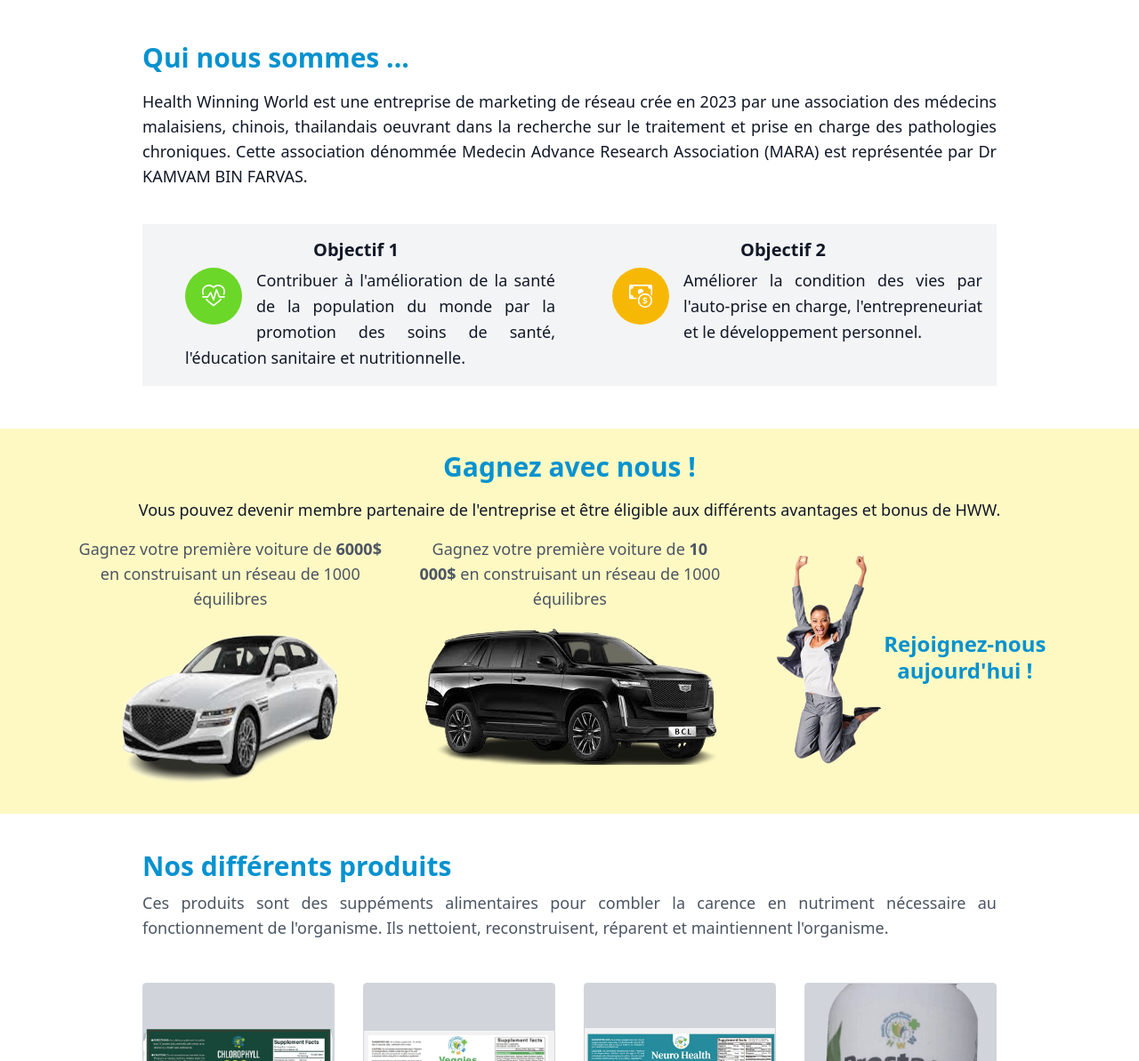
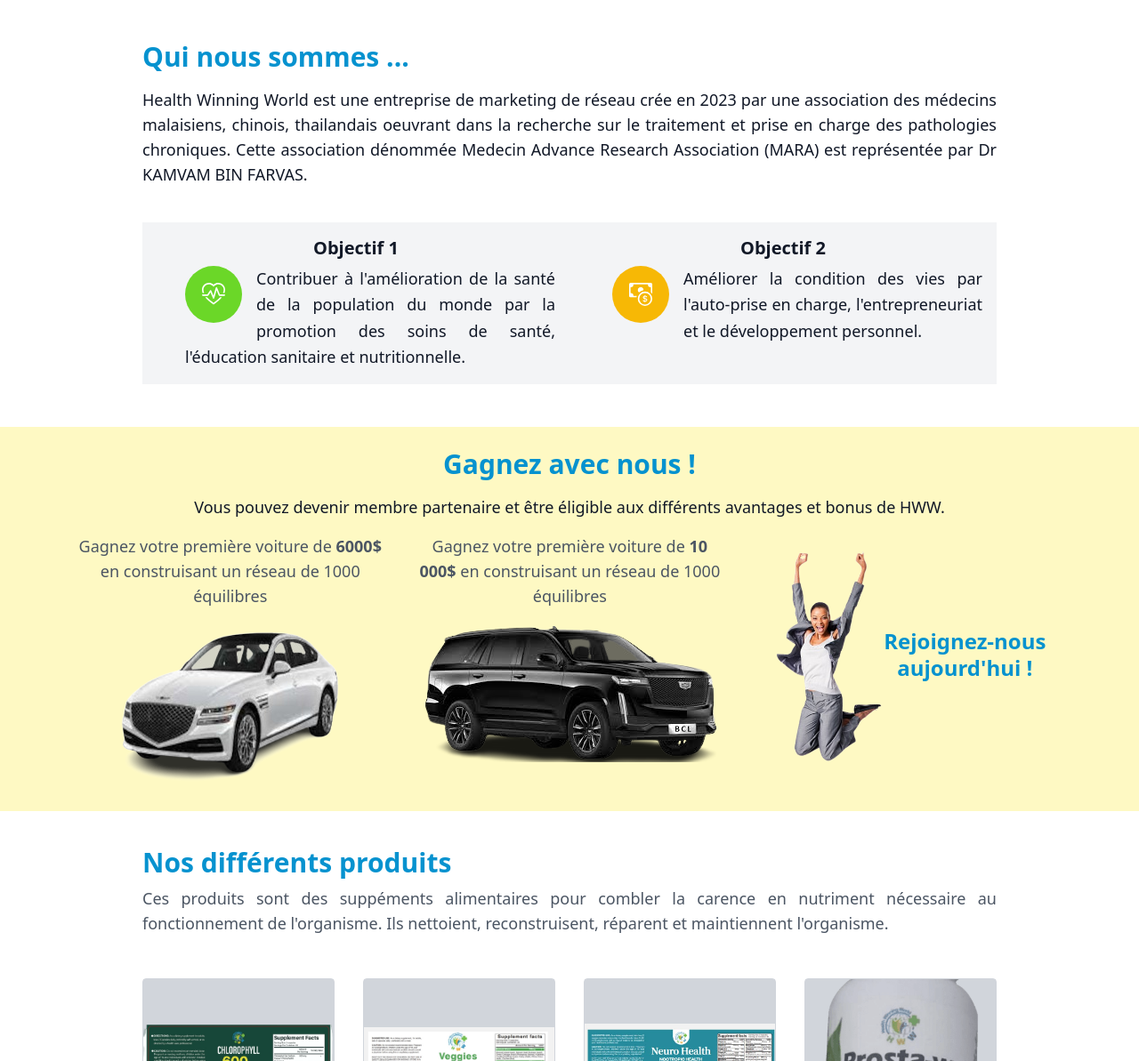
Before and after one commit to Hebel-Corporation/hww-portal, a website: page index.html in a window 1280 px wide. Shown: the part 802-1995 px from the top of the page at 89% size. Drawn offline with Linux system fonts and the light colour scheme.

Commit message:
fixed some fonts

```diff
--- a/index.html
+++ b/index.html
@@ -153,7 +153,7 @@
 
     <!-- start about -->
     <section id="about" class="relative px-4 py-6 sm:px-8 lg:px-16 xl:px-40 2xl:px-64 lg:py-12">
-      <h2 class="text-3xl leading-tight font-bold text-primary1 pb-4">Qui nous sommes ...</h2>
+      <h2 class="text-xl md:text-3xl leading-tight font-bold text-primary1 pb-4">Qui nous sommes ...</h2>
 
       <div class="flex flex-col lg:flex-col ">
 
@@ -221,7 +221,7 @@
     <!-- start join -->
     <section id="join"
       class=" bg-yellow-100 bg-fixed px-4 sm:px-8  xl:px-20 2xl:px-64 py-6">
-      <h2 class="text-3xl text-center leading-tight font-bold text-primary1 md:px-20">Gagnez avec nous !</h2>
+      <h2 class="text-xl md:text-3xl  text-center leading-tight font-bold text-primary1 md:px-20">Gagnez avec nous !</h2>
       <!-- <div class="flex flex-col md:flex-row gap-6">
         <div class="w-full md:w-1/3 flex flex-col items-center shadow-lg p-6 bg-gray-100">
           <h4 class="text-xl font-light text-center text-primary1">Devenir membre partenaire</h4>
@@ -242,10 +242,9 @@
         </div>
 
       </div> -->
-      <p class="text-lg text-justify md:text-center pt-4">Vous pouvez devenir membre partenaire de l'entreprise
-        et être éligible aux différents avantages et bonus de HWW.</p>
+      <p class="text-lg text-justify md:text-center font-light pt-4">Vous pouvez devenir membre partenaire et être éligible aux différents avantages et bonus de HWW.</p>
 
-       <div class="flex flex-col md:flex-row gap-6">
+       <div class="flex flex-col md:flex-row gap-6 font-light">
 
         <div class="w-full md:w-1/3 flex flex-col items-center p-2">
           <p class="text-gray-600 mt-2 text-lg text-center">
@@ -274,7 +273,7 @@
     <!-- start Products -->
     <section id="products" class="relative bg-white px-4 sm:px-8 lg:px-16 xl:px-40 2xl:px-64 py-10">
       <div class="">
-        <h2 class="text-3xl leading-tight font-bold text-primary1">Nos différents produits</h2>
+        <h2 class="text-xl md:text-3xl leading-tight font-bold text-primary1">Nos différents produits</h2>
         <p class="text-gray-600 mt-2 font-light text-lg text-justify">
           Ces produits sont des suppéments alimentaires pour combler la carence en nutriment nécessaire au fonctionnement de l'organisme.
           Ils nettoient, reconstruisent, réparent et maintiennent l'organisme.
```
Also changed, not shown: src/style.css.
